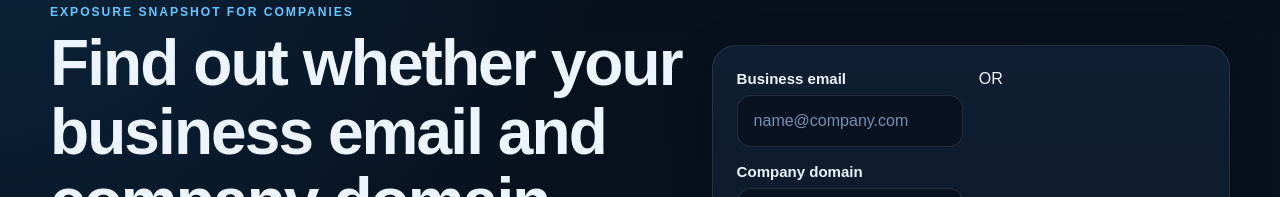
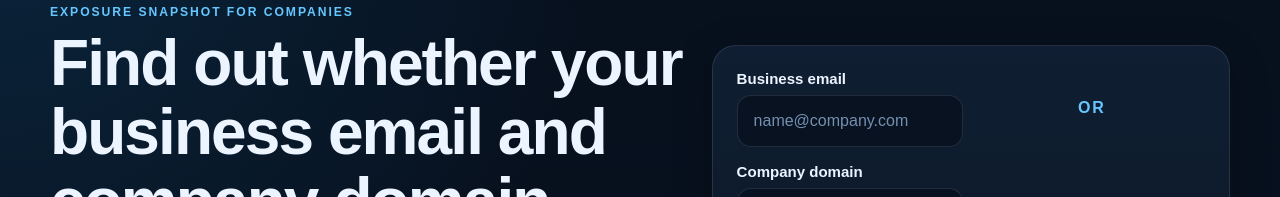
Before and after one commit to Ansalidre/breachfindings, a Next.js app: page / in a window 1280 px wide. Shown: the part 123-320 px from the top of the page. Built offline with nearby package versions, Linux system fonts and the light colour scheme.

Commit message:
Update globals.css

```diff
--- a/app/globals.css
+++ b/app/globals.css
@@ -9,6 +9,14 @@
   --accent: #1ea7ff;
   --accent-strong: #65c7ff;
   --success: #13314f;
+}
+.or-divider {
+  display: flex;
+  align-items: center;
+  justify-content: center;
+  color: var(--accent-strong);
+  font-weight: 700;
+  letter-spacing: 0.12em;
 }
 
 * {
```
